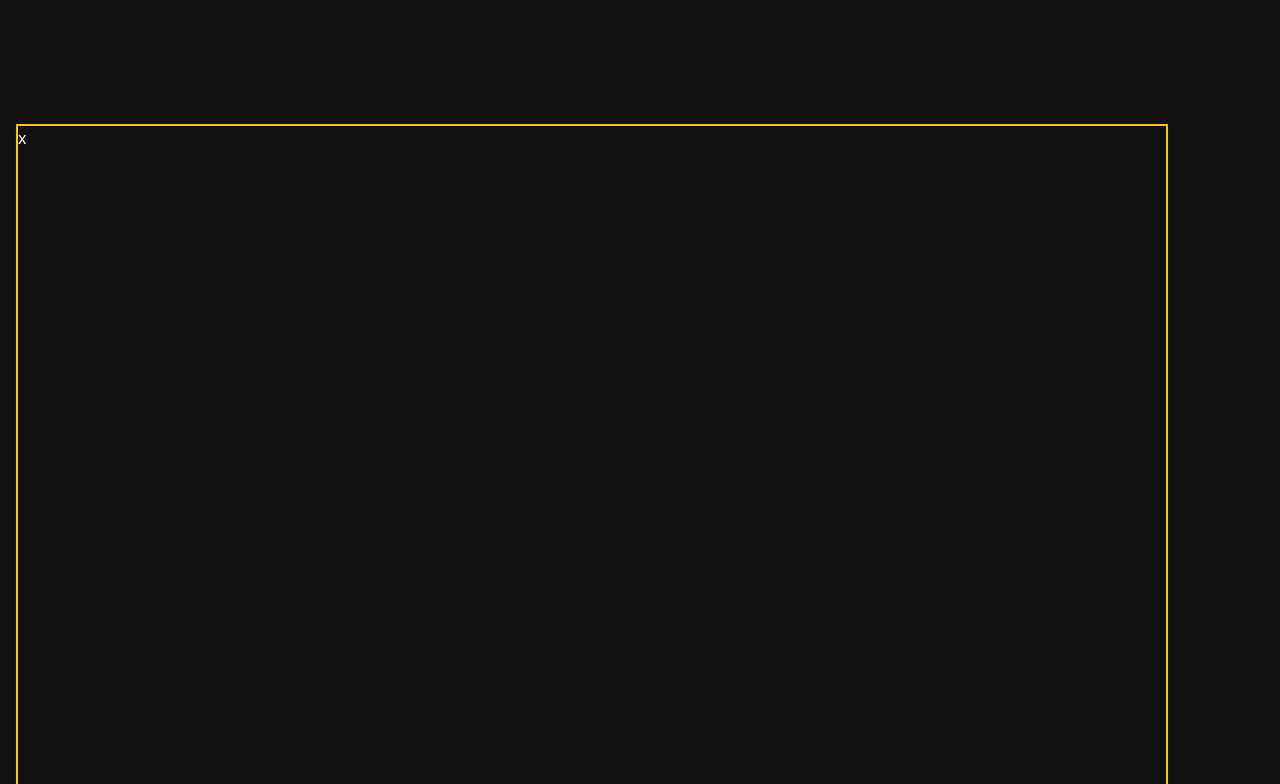
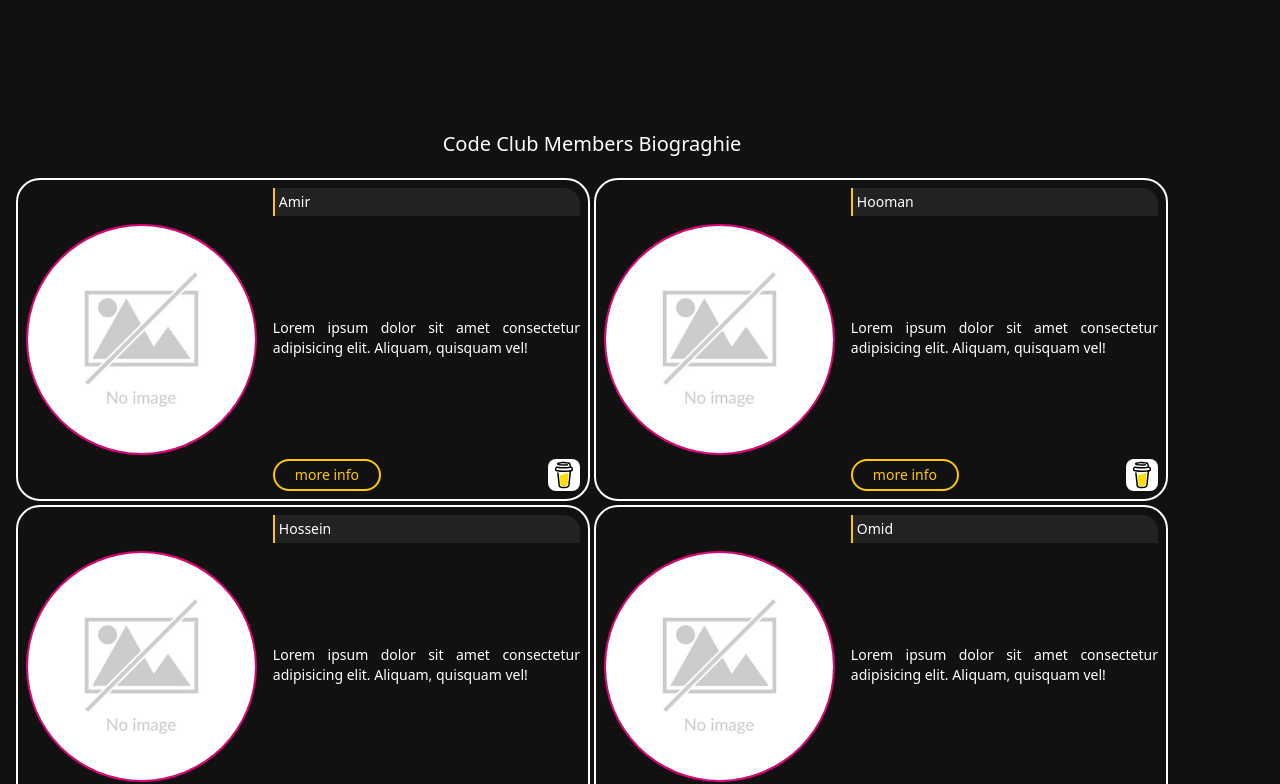
Before and after one commit to github-amirhossein/simple-dev-blog, a React (Vite) app: page / in a window 1280 px wide. Shown: the part 740-1524 px from the top of the page. Built offline with nearby package versions, Linux system fonts and the light colour scheme.

Commit message:
update section 2

```diff
--- a/src/components/MemberBio.jsx
+++ b/src/components/MemberBio.jsx
@@ -2,15 +2,12 @@ import coffee from './../assets/images/coffee.svg';
 
 export function MemberBio({ imgSrc, onOpenMoreInfo, memberName = 'Omid' }) {
   return (
-    <div
-      onClick={onOpenMoreInfo}
-      className='grid grid-cols-3 border-2 rounded-3xl over p-2 text-sm'
-    >
-      <div className='col-span-1 flex items-center rounded-full overflow-hidden'>
-        <img className='h-full' src={imgSrc} alt={`${memberName} image`} />
+    <div className='grid grid-cols-12 border-2 rounded-3xl over p-2 text-sm'>
+      <div className='col-span-4 max-h-full sm:col-span-2 md:col-span-5 flex items-center justify-center rounded-full overflow-hidden border-2 border-pink self-center justify-self-center'>
+        <img className='' src={imgSrc} alt={`${memberName} image`} />
       </div>
 
-      <div className='col-span-2 pl-4 flex flex-col justify-between'>
+      <div className='col-span-8 sm:col-span-10 md:col-span-7 pl-4 flex flex-col justify-between'>
         <h3 className='border-l-2 border-yellow bg-gray p-1 rounded-se-2xl'>
           {memberName}
         </h3>
@@ -20,7 +17,10 @@ export function MemberBio({ imgSrc, onOpenMoreInfo, memberName = 'Omid' }) {
         </p>
 
         <div className='flex justify-between h-8'>
-          <button className='bg-yellow text-blue px-5 rounded-lg'>
+          <button
+            onClick={onOpenMoreInfo}
+            className='bg-black border-2 rounded-full text-yellow px-5 hover:bg-yellow hover:text-black'
+          >
             more info
           </button>
           <button className='size-8 self-center bg-white overflow-hidden rounded-lg'>
--- a/src/components/Section2.jsx
+++ b/src/components/Section2.jsx
@@ -3,7 +3,7 @@ import noImage from './../assets/images/no-image-available.jpg';
 import { MemberBio } from './MemberBio';
 
 export default function Section2() {
-  const [currentBio, setCurrentBio] = useState(1);
+  const [currentBio, setCurrentBio] = useState(null);
 
   function handleOpenMoreInfo() {
     setCurrentBio(1);
@@ -16,35 +16,57 @@ export default function Section2() {
   return (
     <section className='items-between relative'>
       <h2 className='text-xl text-center pb-1'>Code Club Members Biograghie</h2>
-      <div className='grid grid-rows-subgrid gap-1 grid-cols-1'>
+      <div className='grid grid-rows-4 h-full py-4 pb-16 gap-1 grid-cols-1 md:grid-cols-2 md:grid-rows-2 m-auto'>
         <MemberBio
-          onOpenMorInfo={handleOpenMoreInfo}
+          onOpenMoreInfo={handleOpenMoreInfo}
           imgSrc={noImage}
           memberName='Amir'
         />
 
         <MemberBio
-          onOpenMorInfo={handleOpenMoreInfo}
+          onOpenMoreInfo={handleOpenMoreInfo}
           imgSrc={noImage}
           memberName='Hooman'
         />
 
         <MemberBio
-          onOpenMorInfo={handleOpenMoreInfo}
+          onOpenMoreInfo={handleOpenMoreInfo}
           imgSrc={noImage}
           memberName='Hossein'
         />
 
         <MemberBio
-          onOpenMorInfo={handleOpenMoreInfo}
+          onOpenMoreInfo={handleOpenMoreInfo}
           imgSrc={noImage}
           memberName='Omid'
         />
       </div>
 
       {currentBio && (
-        <div className='absolute w-full h-5/6 border-2 border-yellow bg-black top-16 z-40 left-0'>
-          <button onClick={handleCloseMoreInfo}>x</button>
+        <div className='absolute w-full h-[calc(100%-90px)] border-2 border-yellow bg-black top-[70px] z-20 left-0 p-8'>
+          <button className='text-3xl p-4 border' onClick={handleCloseMoreInfo}>
+            x
+          </button>
+          <p>
+            Lorem, ipsum dolor sit amet consectetur adipisicing elit. Pariatur,
+            possimus nesciunt! Ducimus maiores quaerat obcaecati aut itaque sit
+            harum. Libero illo voluptates et aut aperiam perspiciatis quia
+            explicabo sit adipisci?
+          </p>
+          <br />
+          <p>
+            Lorem ipsum dolor sit amet, consectetur adipisicing elit. Inventore
+            iure sunt dolorem odit quos aliquam, natus accusamus animi
+            consectetur doloremque. Vitae eaque dignissimos officiis veniam
+            nihil. Laboriosam dolorum provident et!
+          </p>
+          <br />
+          <p>
+            Lorem ipsum dolor sit amet consectetur adipisicing elit. Suscipit
+            consectetur aspernatur veritatis repudiandae tenetur expedita
+            officiis unde quidem eum quam impedit assumenda, dolores ipsa beatae
+            id eius distinctio quibusdam officia.
+          </p>
         </div>
       )}
     </section>
```
